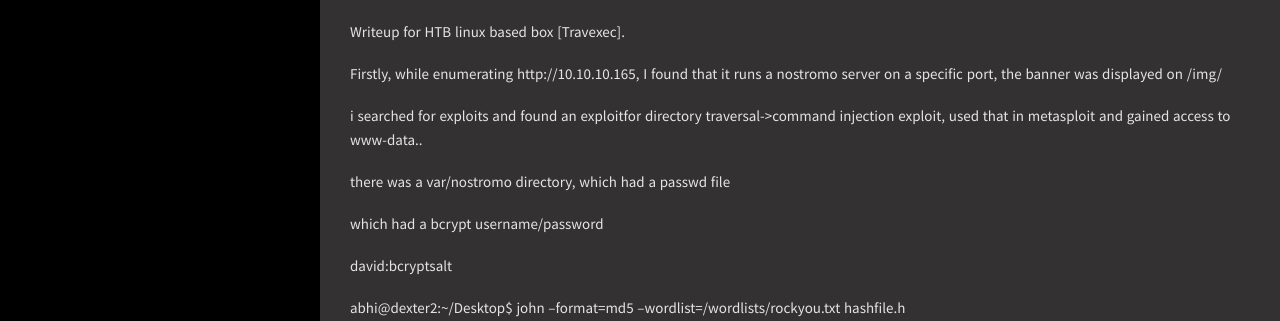
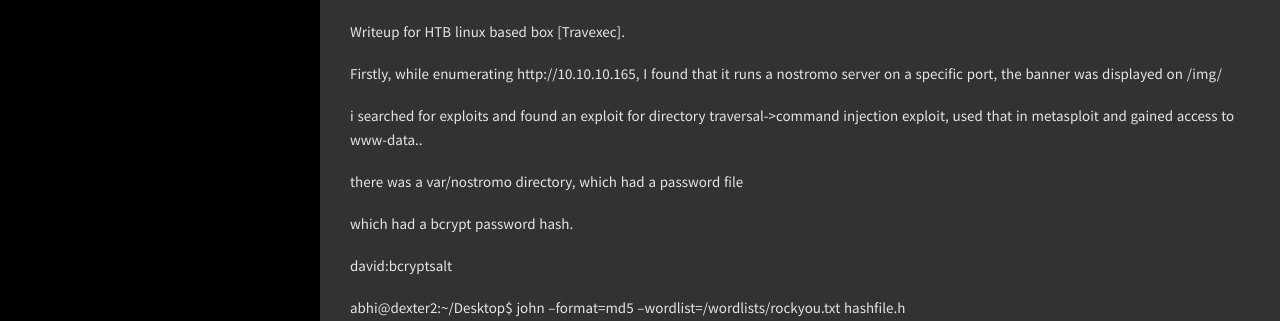
Before and after one commit to abhiabhi2306/abhiabhi2306.github.io, a Jekyll site: the page built from _posts/2020-10-14-traveexc.md, in a window 1280 px wide. Shown: the part 258-579 px from the top of the page. Built offline with Jekyll 4.4.1, drawn with Linux system fonts in a browser that asks for light colours.

Commit message:
Update 2020-10-14-traveexc.md

```diff
--- a/_posts/2020-10-14-traveexc.md
+++ b/_posts/2020-10-14-traveexc.md
@@ -12,11 +12,11 @@ Writeup for HTB linux based box [Travexec].
 
 Firstly, while enumerating http://10.10.10.165, I found that it runs a nostromo server on a specific port, the banner was displayed on /img/
 
-i searched for exploits and found an exploitfor directory traversal->command injection exploit, used that in metasploit and gained access to www-data..
+i searched for exploits and found an exploit for directory traversal->command injection exploit, used that in metasploit and gained access to www-data..
 
-there was a var/nostromo directory, which had a passwd file
+there was a var/nostromo directory, which had a password file
 
-which had a bcrypt username/password
+which had a bcrypt password hash.
 
 david:bcryptsalt
 
```
